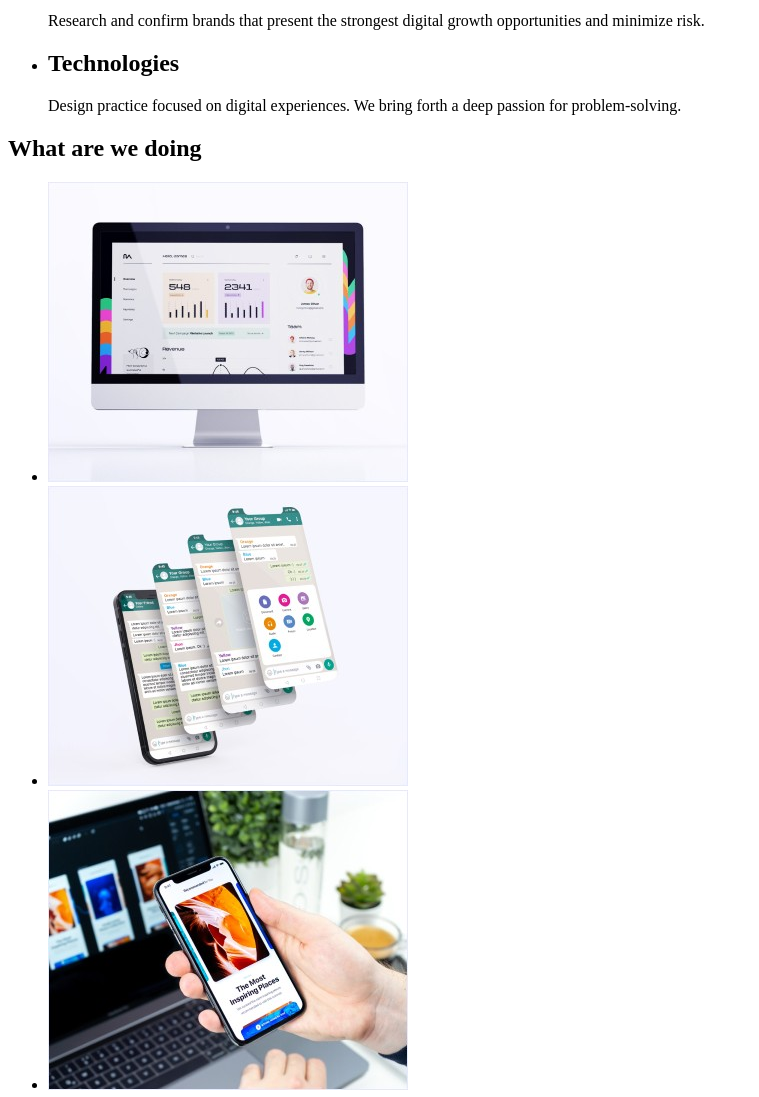
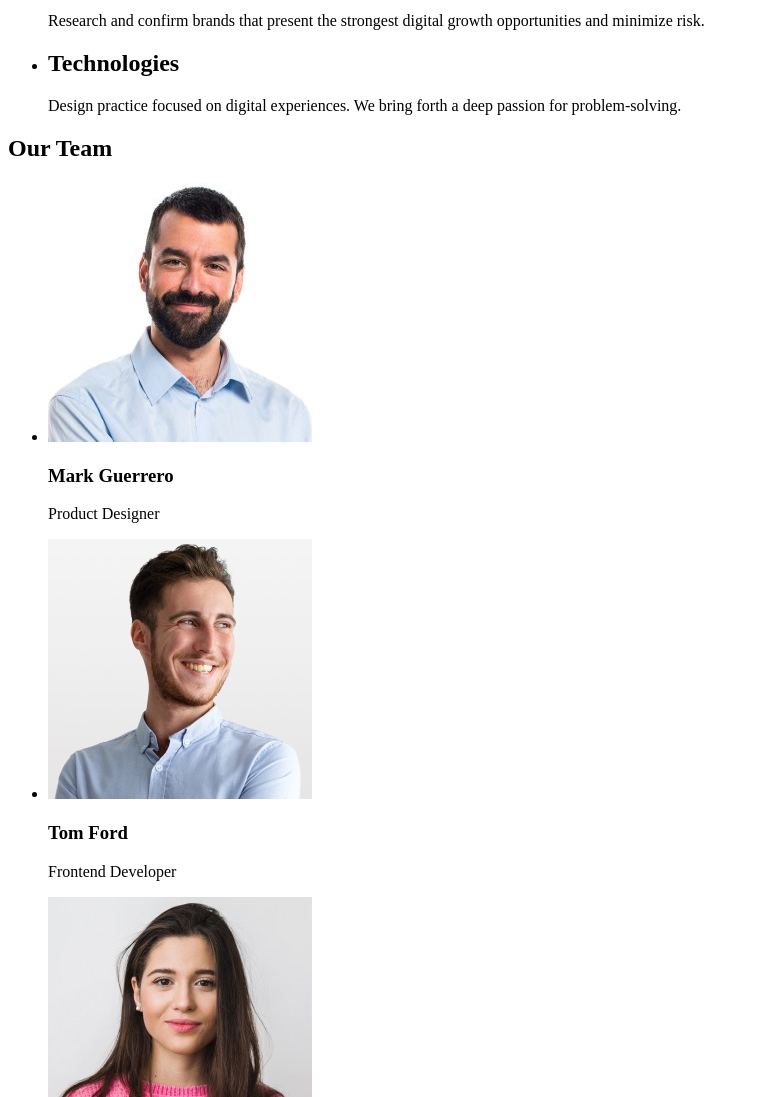
Before and after one commit to Serzh1006/goit-markup-hw-01, a plain HTML site: page index.html in a window 1280 px wide. Shown: the part 460-1557 px from the top of the page, without its empty margins (0-759 px from the left). Drawn offline with Linux system fonts and the light colour scheme.

Commit message:
delete images about projects and delete section projects

```diff
--- a/index.html
+++ b/index.html
@@ -24,7 +24,6 @@
     </header>
     <main>
       <!-- hero -->
-
       <section>
         <h1>Effective Solutions for Your Business</h1>
         <button type="button">Order Service</button>
@@ -64,22 +63,6 @@
         </ul>
       </section>
 
-      <!-- Projects -->
-      <section>
-        <h2>What are we doing</h2>
-        <ul>
-          <li><img src="./images/pc.jpg" alt="Monitor" width="360" /></li>
-          <li>
-            <img
-              src="./images/application.jpg"
-              alt="Mobile Application"
-              width="360"
-            />
-          </li>
-          <li><img src="./images/phone.jpg" alt="phone" width="360" /></li>
-        </ul>
-      </section>
-
       <!-- Team -->
       <section>
         <h2>Our Team</h2>
@@ -107,6 +90,7 @@
         </ul>
       </section>
     </main>
+
     <footer>
       <a href="./index.html">WebStudio</a>
       <p>
```
Also changed, not shown: images/PC.jpg (deleted), images/application.jpg (deleted), images/pc.jpg (deleted), images/phone.jpg (deleted), 2 other files.
